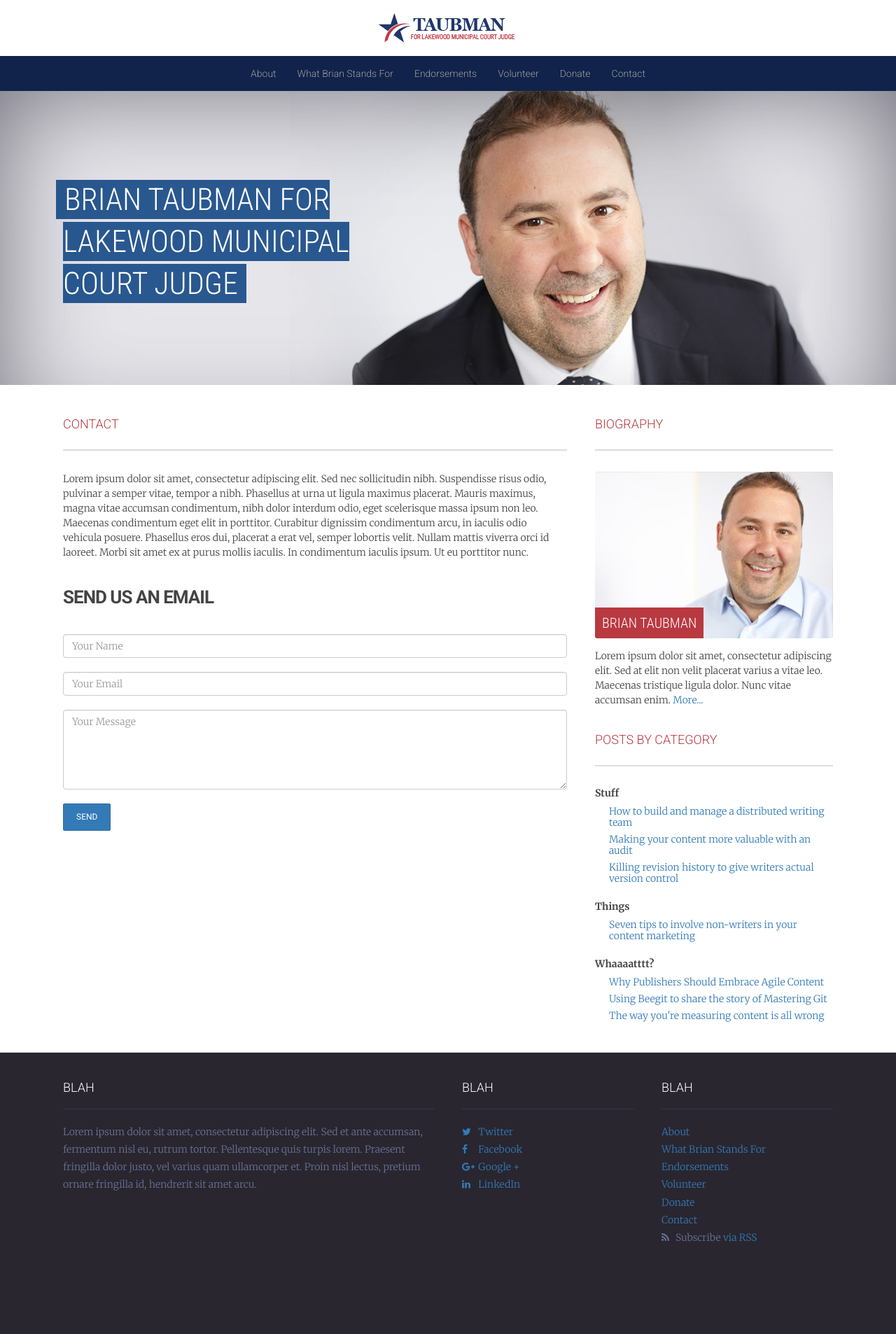
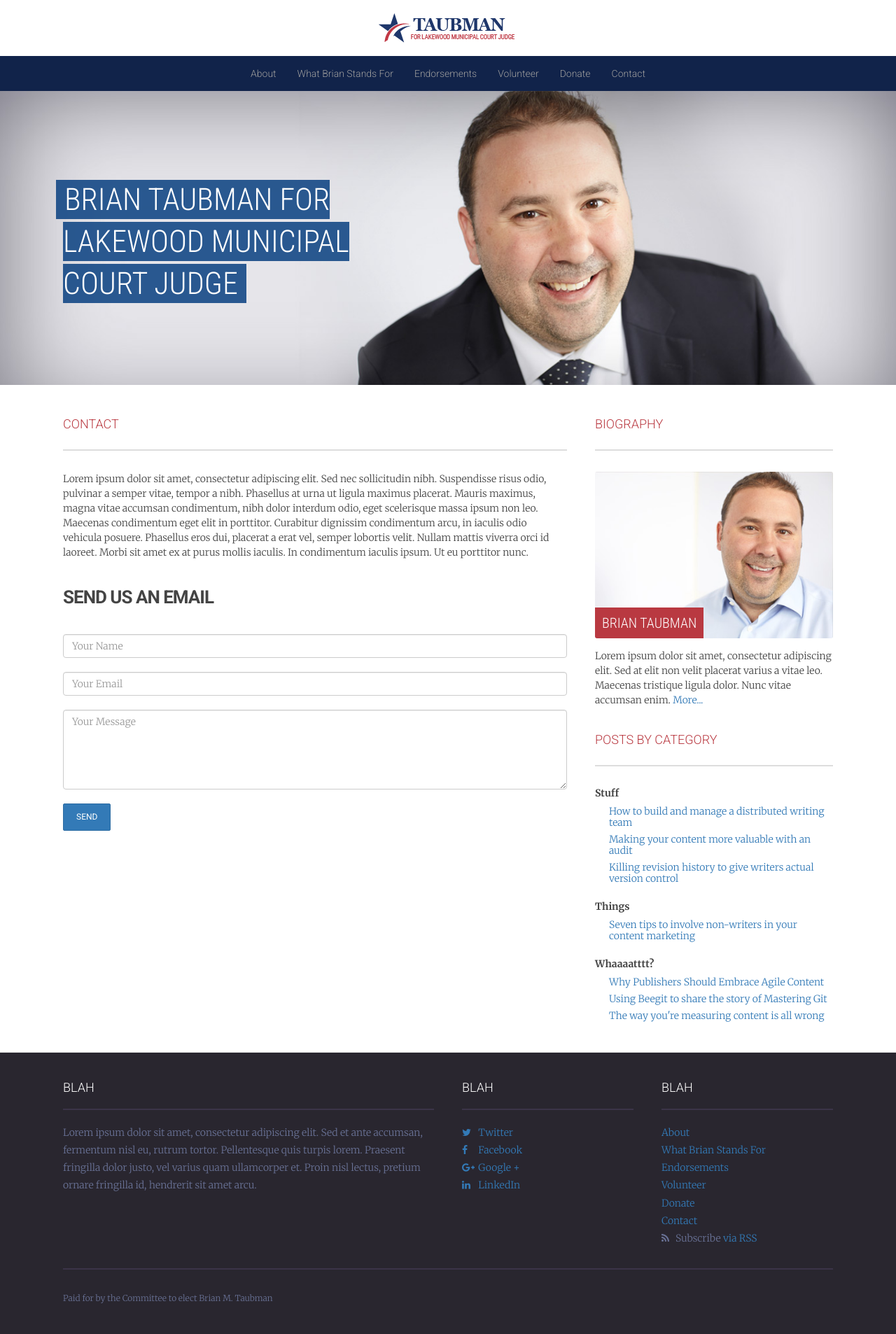
Before and after one commit to beegit/taubmanforjudge.com, a Jekyll site: the page built from contact.md, in a window 1280 px wide. Shown: the whole page at 70% size. Built offline with Jekyll 4.4.1, drawn with Linux system fonts in a browser that asks for light colours; nearby versions of some CDN libraries; before the commit the page ends 1811 px from its top, so only the background shows below that.

Commit message:
Added 'Paid For' blurb to the site footer

```diff
--- a/_includes/footer.html
+++ b/_includes/footer.html
@@ -55,5 +55,12 @@
       <li><i class="fa fa-rss"></i>Subscribe <a href="{{ "/feed.xml" | prepend: site.baseurl }}">via RSS</a></li>
     </div>
   </div>
+  <div class="container">
+    <div class="col-md-12 box">
+      <div class="footer-signoff">
+        Paid for by the Committee to elect Brian M. Taubman
+      </div>
+    </div>
+  </div>
 
 </footer>
--- a/css/main.css
+++ b/css/main.css
@@ -261,7 +261,15 @@ fieldset[disabled] .navbar-inverse .btn-link:focus {
   padding-bottom: 20px;
   margin-bottom: 20px;
   width: 100%;
-  border-bottom: 1px solid #3b3448;
+  border-bottom: 2px solid #3b3448;
+}
+
+.footer-signoff {
+  border-top: 2px solid #3b3448;
+  margin-top: 30px;
+  padding: 30px 0 10px;
+  font-size: 12px;
+  line-height: 1.8em;
 }
 
 
```
Also changed, not shown: images/main.jpg, images/subpage.jpg.
